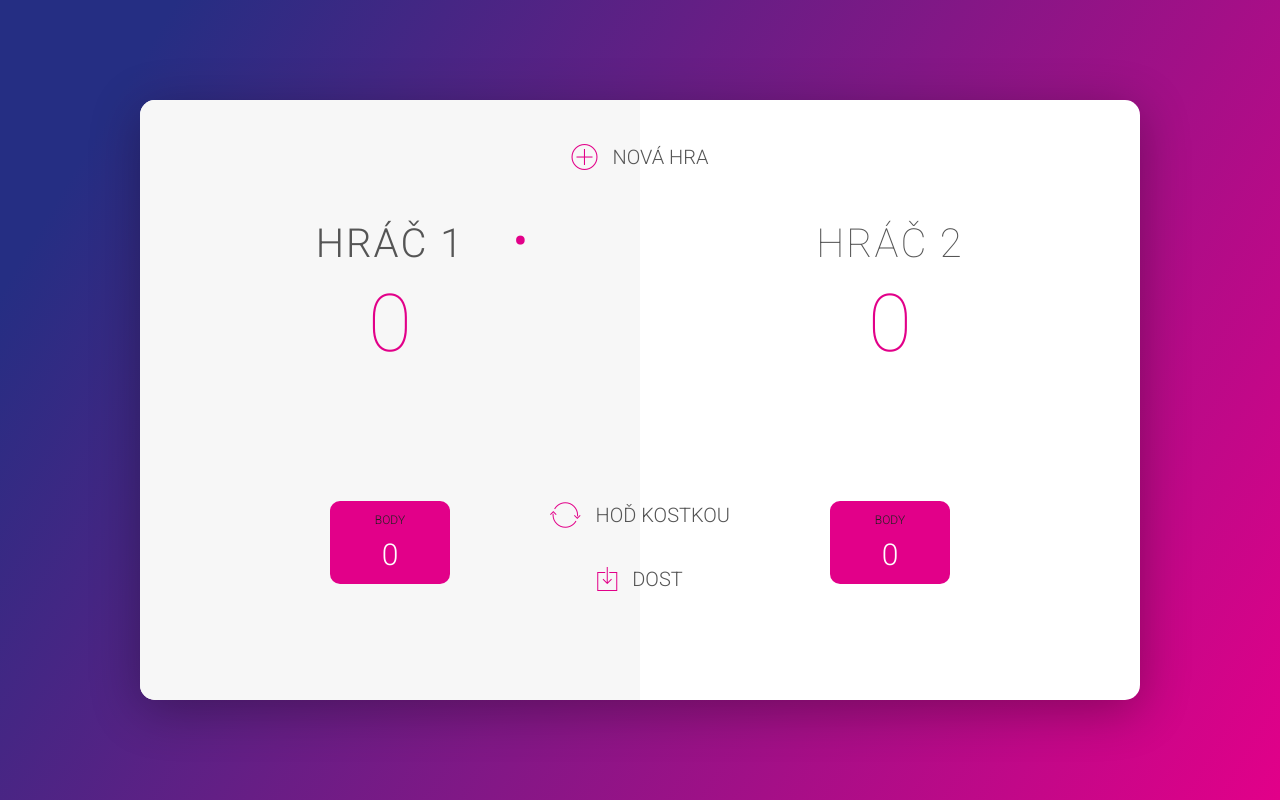
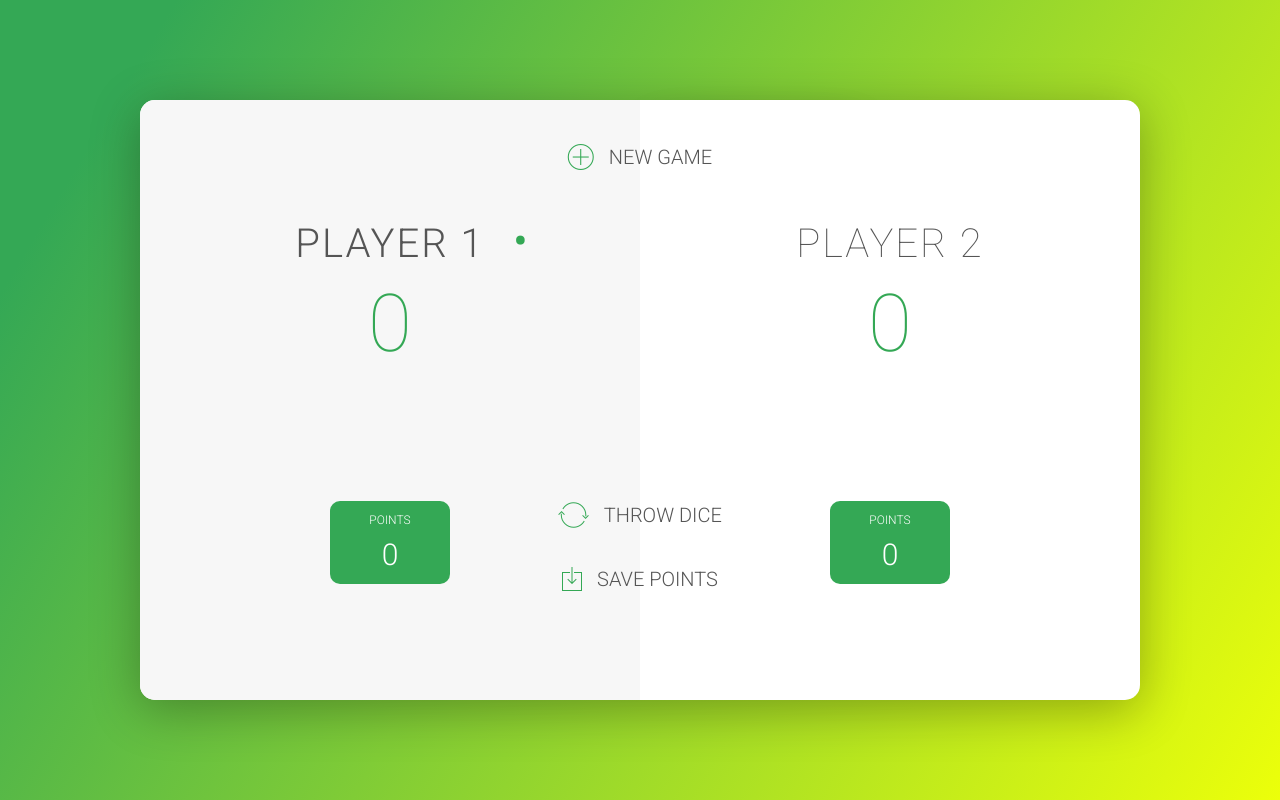
Before and after one commit to kvamca/czechitas_intro_to_js, a plain HTML site: page 06-pig-game-start/index.html in a window 1280 px wide. Drawn offline with nearby package versions, Linux system fonts and the light colour scheme.

Commit message:
game visuals updated,translation to ENG, added possibility to change winner condition

```diff
--- a/06-pig-game-start/app.js
+++ b/06-pig-game-start/app.js
@@ -5,7 +5,16 @@ let dice;
 let finalPoints;
 let gameRunning;
 
-finalPoints = 25;
+finalPoints = document.getElementById('winner-points');
+finalPoints.addEventListener('input', function() {
+    if (this.value === '') {
+        finalPoints = 20;
+    } else {
+        finalPoints = Number(this.value);
+    }
+});
+
+finalPoints = 20;
 
 function init(){
     points = [0,0];
@@ -20,8 +29,8 @@ function init(){
     document.getElementById("soucasne-0").textContent = "0";
     document.getElementById("soucasne-1").textContent = "0";
 
-    document.querySelector("#jmeno-0").textContent = "Hráč 1";
-    document.querySelector("#jmeno-1").textContent = "Hráč 2";
+    document.querySelector("#jmeno-0").textContent = "Player 1";
+    document.querySelector("#jmeno-1").textContent = "Player 2";
 
     document.querySelector(".hrac-0-panel").classList.remove("aktivni");
     document.querySelector(".hrac-1-panel").classList.remove("aktivni");
--- a/06-pig-game-start/index.html
+++ b/06-pig-game-start/index.html
@@ -14,29 +14,37 @@
 <body>
     <div class="obsah clearfix">
         <div class="hrac-0-panel aktivni">
-            <div class="hrac-jmeno" id="jmeno-0">Hráč 1</div>
+            <div class="hrac-jmeno" id="jmeno-0">Player 1</div>
             <div class="hrac-body" id="body-0">43</div>
             <div class="hrac-soucasne-box">
-                <div class="hrac-soucasne-popisek">Body</div>
+                <div class="hrac-soucasne-popisek">Points</div>
                 <div class="hrac-soucasne-body" id="soucasne-0">11</div>
             </div>
         </div>
 
         <div class="hrac-1-panel">
-            <div class="hrac-jmeno" id="jmeno-1">Hráč 2</div>
+            <div class="hrac-jmeno" id="jmeno-1">Player 2</div>
             <div class="hrac-body" id="body-1">72</div>
             <div class="hrac-soucasne-box">
-                <div class="hrac-soucasne-popisek">Body</div>
+                <div class="hrac-soucasne-popisek">Points</div>
                 <div class="hrac-soucasne-body" id="soucasne-1">0</div>
             </div>
         </div>
 
-        <button class="tlacitko-novy"><i class="ion-ios-plus-outline"></i>Nová hra</button>
-        <button class="tlacitko-hod"><i class="ion-ios-loop"></i>Hoď kostkou</button>
-        <button class="tlacitko-dost"><i class="ion-ios-download-outline"></i>Dost</button>
+        <button class="tlacitko-novy"><i class="ion-ios-plus-outline"></i>New game</button>
+        <button class="tlacitko-hod"><i class="ion-ios-loop"></i>Throw dice</button>
+        <button class="tlacitko-dost"><i class="ion-ios-download-outline"></i>Save points</button>
 
         <div class="kostka">5</div>
     </div>
+
+    <div class="input">
+        Enter the points needed to win:
+        <input type="number" min="20" step="1" placeholder="20" id="winner-points"
+         oninput="if (this.value == 1 || this.value == 0) this.value = '';"
+         onkeydown="return event.key >= 0 && event.key <= 9 || event.key === 'Backspace' || event.key === 'ArrowLeft' || event.key === 'ArrowRight' || event.key === 'Delete';"
+         ></div>
+
     <script src="app.js"></script>
 </body>
 </html>
--- a/06-pig-game-start/style.css
+++ b/06-pig-game-start/style.css
@@ -2,6 +2,31 @@
     margin: 0;
     padding: 0;
     box-sizing: border-box;
+    --primary-color: #34A855;
+}
+
+.input{
+    display: flex;
+    justify-content: center;
+    padding-top: 10%;
+    gap: 16px;
+    font-weight: 600;
+    align-items: center;
+}
+
+input::-webkit-outer-spin-button,
+input::-webkit-inner-spin-button {
+  -webkit-appearance: none;
+  margin: 0;
+}
+
+input {
+    border-radius: 6px;
+    width: 200px;
+    height: 32px;
+    padding: 8px;
+    border: none;
+    box-shadow: 0px 10px 50px rgba(0, 0, 0, 0.3);
 }
 
 .clearfix::after {
@@ -11,7 +36,7 @@
 }
 
 body {
-    background-image: linear-gradient(121deg, #252e83 10%, #e20089 100%);
+    background-image: linear-gradient(121deg, var(--primary-color) 10%, #ECFF0A 100%);
     background-size: cover;
     background-position: center;
     font-family: 'Roboto';
@@ -56,7 +81,7 @@ body {
     text-align: center;
     font-size: 80px;
     font-weight: 100;
-    color:  #e20089;
+    color:  var(--primary-color);
     margin-bottom: 130px;
 }
 
@@ -67,13 +92,13 @@ body {
     content: "\2022";
     font-size: 47px;
     position: absolute;
-    color:  #e20089;
+    color:  var(--primary-color);
     top: -7px;
     right: 10px;
 }
 
 .hrac-soucasne-box {
-    background-color:  #e20089;
+    background-color:  var(--primary-color);
     color: #fff;
     width: 40%;
     margin: 0 auto;
@@ -86,7 +111,7 @@ body {
     text-transform: uppercase;
     margin-bottom: 10px;
     font-size: 12px;
-    color: #222;
+    color: #fff;
 }
 
 .hrac-soucasne-body {
@@ -114,7 +139,7 @@ button:hover i { margin-right: 20px; }
 button:focus { outline: none; }
 
 i {
-    color: #e20089;
+    color: var(--primary-color);
     display: inline-block;
     margin-right: 15px;
     font-size: 32px;
@@ -134,9 +159,9 @@ i {
     top: 178px;
     transform: translate(-50%, -50% );
     height: 100px;
-    color:  #e20089;
+    color:  var(--primary-color);
     font-size: 100px;
 }
 
 .vitez { background-color: #fde7f5; }
-.vitez .hrac-jmeno { font-weight: 300; color: #e20089; }
+.vitez .hrac-jmeno { font-weight: 300; color: var(--primary-color); }
```
